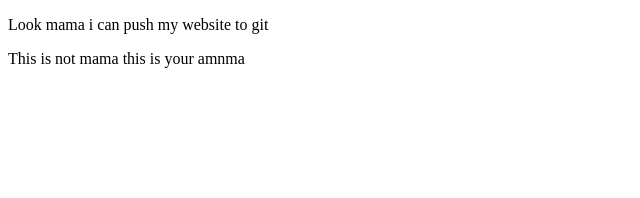
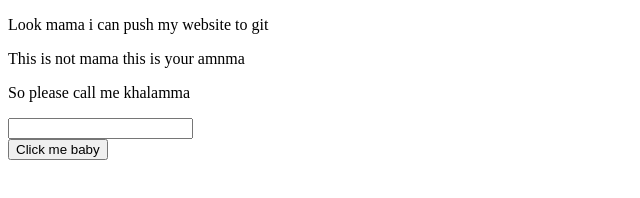
Before and after one commit to mamunr613/My-first-website-with-github, a plain HTML site: page Website push to github.html in a window 1280 px wide. Shown: the whole page, without its empty margins (0-640 px from the left). Drawn offline with Linux system fonts and the light colour scheme.

Commit message:
done adding button

```diff
--- a/Website push to github.html
+++ b/Website push to github.html
@@ -8,5 +8,9 @@
 <body>
 <p> Look mama i can push my website to git</p>
     <p> This is not mama this is your amnma</p>
+    <p> So please call me khalamma</p>
 </body>
+<input type="text">
+<br>
+<button> Click me baby</button>
 </html>
```
Also changed, not shown: 1 other file.
